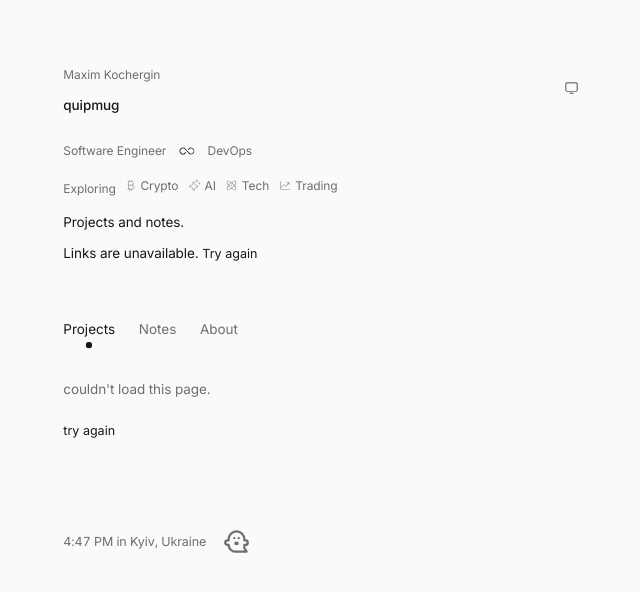
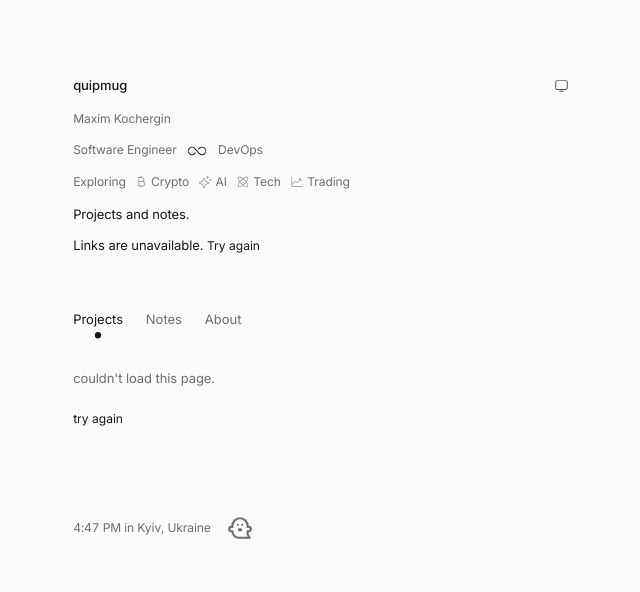
Before and after one commit to maximkochergin/portfolio-board, a website: page index.html in a window 1280 px wide. Both pictures are taken after a click on the button 490 px from the left and 150 px from the top of the page. Shown: the whole page, without its empty margins (304-944 px from the left). Drawn offline with Linux system fonts and the light colour scheme; no server answers.

Commit message:
Polish header scale, icons and animation completion

```diff
--- a/assets/fx.js
+++ b/assets/fx.js
@@ -9,6 +9,7 @@
     const revealSelector = ".post-list > .post-item, .detail .body > :is(h1,h2,h3,h4,h5,h6,p,ul,ol,pre,blockquote,img,figure,table), .site-footer";
     const excluded = "dialog, [role='dialog'], #board-controls, #owner-actions, input, textarea, select, [contenteditable]:not([contenteditable='false']), [inert], :disabled, [aria-disabled='true']";
     const infinityButton = document.querySelector("button.role-connector");
+    const infinityMark = infinityButton?.querySelector(".role-connector-mark");
     const infinityFallback = document.querySelector(".role-connector-fallback");
     const seen = new WeakSet();
     const pending = new Set();
@@ -40,6 +41,8 @@
     let primaryDown = false;
     let nativeDrag = false;
     let infinityTimer = 0;
+    let infinityRun = 0;
+    let infinityAnimation = null;
 
     const guard = callback => (...args) => {
       if (failed) return;
@@ -53,20 +56,29 @@
 
     function resetInfinityHover() {
       infinityButton?.classList.remove("is-reacting");
-      infinityButton?.style.removeProperty("--loop-tilt");
+      infinityButton?.style.removeProperty("--loop-angle");
     }
 
-    function finishInfinity() {
+    function finishInfinity(run = infinityRun) {
+      if (run !== infinityRun) return;
+      infinityRun += 1;
       window.clearTimeout(infinityTimer);
       infinityTimer = 0;
+      infinityAnimation = null;
       infinityButton?.classList.remove("is-looping");
     }
 
     function animateInfinity() {
-      if (!infinityButton || document.hidden || infinityTimer) return;
+      if (!infinityButton || document.hidden || suspended || reducedMotion.matches || infinityTimer) return;
+      const run = ++infinityRun;
       infinityButton.classList.add("is-looping");
       // The timer also settles feedback when animations are disabled or interrupted.
-      infinityTimer = window.setTimeout(guard(finishInfinity), 950);
+      infinityTimer = window.setTimeout(guard(() => finishInfinity(run)), 950);
+      infinityAnimation = infinityMark?.getAnimations?.().find(animation => animation.animationName === "infinity-loop") || null;
+      if (infinityAnimation) {
+        // A cancelled older run must never settle feedback for a newer click.
+        infinityAnimation.finished.then(guard(() => finishInfinity(run)), guard(() => finishInfinity(run)));
+      }
     }
 
     function resetInterest() {
@@ -146,7 +158,7 @@
       if (overInfinity && infinityButton) {
         const box = infinityButton.getBoundingClientRect();
         const tilt = Math.max(-12, Math.min(12, (x - box.left - box.width / 2) * .6));
-        infinityButton.style.setProperty("--loop-tilt", tilt.toFixed(1) + "deg");
+        infinityButton.style.setProperty("--loop-angle", tilt.toFixed(1) + "deg");
         infinityButton.classList.add("is-reacting");
       } else resetInfinityHover();
       const nextInterest = effects.cursor ? target.closest(".interest-item") : null;
@@ -324,9 +336,10 @@
       else removePointer();
       if (!effects.reveal || reducedMotion.matches || suspended || !("IntersectionObserver" in window)) { revealAll(); return; }
       if (!intersection) {
+        // Tall code blocks may never reach a fractional visibility threshold.
         intersection = new IntersectionObserver(guard(entries => {
           entries.forEach(entry => { if (entry.isIntersecting) reveal(entry.target); });
-        }), { threshold: .1, rootMargin: "0px 0px -24px 0px" });
+        }), { threshold: 0, rootMargin: "0px 0px -24px 0px" });
         scanReveals();
         root.classList.add("js-reveal");
       }
@@ -428,10 +441,9 @@
       if (infinityButton) {
         infinityButton.addEventListener("click", guard(animateInfinity));
         const finish = guard(event => {
-          if (event.animationName === "infinity-loop") finishInfinity();
+          if (!infinityAnimation && event.target === infinityMark && event.animationName === "infinity-loop") finishInfinity();
         });
-        infinityButton.addEventListener("animationend", finish);
-        infinityButton.addEventListener("animationcancel", finish);
+        infinityMark?.addEventListener("animationend", finish);
         infinityButton.hidden = false;
         if (infinityFallback) infinityFallback.hidden = true;
       }
--- a/index.html
+++ b/index.html
@@ -32,11 +32,11 @@
     <link rel="icon" href="./favicon.svg?v=quipmug-1" type="image/svg+xml" />
     <link rel="apple-touch-icon" href="./apple-touch-icon.png?v=1" sizes="180x180" />
     <link rel="preload" href="./assets/fonts/Inter-Variable.woff2" as="font" type="font/woff2" crossorigin />
-    <link rel="stylesheet" href="./styles.css?v=identity-2" />
+    <link rel="stylesheet" href="./styles.css?v=polish-3" />
     <script src="./assets/theme.js?v=2" defer></script>
     <script src="./assets/navigation.js?v=quiet-3" defer></script>
     <script src="./assets/motion.js?v=quiet-3" defer></script>
-    <script src="./assets/fx.js?v=quiet-3" defer></script>
+    <script src="./assets/fx.js?v=polish-3" defer></script>
     <script src="./assets/footer.js?v=quiet-3" defer></script>
   </head>
   <body>
@@ -44,8 +44,8 @@
     <div class="page site-shell">
       <header class="site-header" id="page-top" tabindex="-1">
         <div class="site-identity">
+          <a class="brand" href="#page-top" aria-label="quipmug home">quipmug</a>
           <p class="signature-name">Maxim Kochergin</p>
-          <a class="brand" href="#page-top" aria-label="quipmug home">quipmug</a>
           <p class="signature-role" aria-label="Software Engineer and DevOps"><span>Software Engineer</span><span class="role-connector-fallback" aria-hidden="true"></span><button class="role-connector" type="button" aria-label="Animate infinity" title="Animate infinity" hidden><span class="role-connector-mark" aria-hidden="true"></span></button><span>DevOps</span></p>
           <div class="signature-interests">
             <span class="interest-label">Exploring</span>
--- a/styles.css
+++ b/styles.css
@@ -7,7 +7,7 @@
 }
 :root {
   color-scheme: light;
-  font-size: 13.5px;
+  font-size: 13px;
   --page: #fafafa;
   --ink: #171717;
   --muted: #6e6e6e;
@@ -62,11 +62,11 @@ input:focus-visible, textarea:focus-visible, select:focus-visible { outline-offs
 .site-shell { width: 100%; max-width: 42.715rem; min-height: 100vh; min-height: 100dvh; margin-inline: auto; padding: 2.286rem calc(1.714rem + env(safe-area-inset-right,0px)) calc(4rem + env(safe-area-inset-bottom,0px)) calc(1.714rem + env(safe-area-inset-left,0px)); }
 .site-header { display: grid; grid-template-columns: minmax(0,1fr) 44px; align-items: start; column-gap: 1rem; min-width: 0; margin-bottom: 1.143rem; }
 .site-identity { display: contents; }
-.site-identity > .brand, .site-identity > .signature-name { grid-column: 1; }
-.site-identity > .signature-role, .site-identity > .signature-interests { grid-column: 1 / -1; }
+.site-identity > .brand { grid-column: 1; grid-row: 1; }
+.site-identity > .signature-name, .site-identity > .signature-role, .site-identity > .signature-interests { grid-column: 1 / -1; }
 .site-header:focus:not(:focus-visible), #main-content:focus:not(:focus-visible) { outline: none; }
-.brand { display: inline-flex; align-items: center; min-height: 44px; max-width: 100%; font-size: 1rem; font-weight: 500; line-height: 1.43; }
-.theme-toggle { grid-column: 2; grid-row: 1 / span 2; display: inline-flex; align-items: center; justify-content: center; flex: 0 0 44px; width: 44px; min-height: 44px; padding: .75rem; border: 0; color: var(--ink); background: transparent; --theme-icon: url("./assets/icons/monitor-light.svg"); }
+.brand { display: inline-flex; align-items: center; justify-self: start; min-height: 44px; max-width: 100%; font-size: 1rem; font-weight: 500; line-height: 1.43; }
+.theme-toggle { grid-column: 2; grid-row: 1; display: inline-flex; align-items: center; justify-content: center; flex: 0 0 44px; width: 44px; min-height: 44px; padding: .75rem; border: 0; color: var(--ink); background: transparent; --theme-icon: url("./assets/icons/monitor-light.svg"); }
 .theme-toggle::before { content: ""; width: 1.143em; height: 1.143em; background: currentColor; -webkit-mask: var(--theme-icon) center / contain no-repeat; mask: var(--theme-icon) center / contain no-repeat; }
 .theme-toggle[data-mode="light"] { --theme-icon: url("./assets/icons/sun-light.svg"); }
 .theme-toggle[data-mode="dark"] { --theme-icon: url("./assets/icons/moon-light.svg"); }
@@ -218,29 +218,28 @@ dialog form[aria-busy="true"] .primary::before { content: ""; width: 1rem; heigh
 /* Small identity details accompany the existing brand in the header. */
 .site-footer { margin-top: 3.429rem; }
 .signature-name, .signature-role { margin: 0; }
-.signature-name { color: var(--muted); font-size: .889rem; line-height: 1.5; }
-.signature-role { display: flex; align-items: center; flex-wrap: wrap; gap: 0 .15rem; margin-top: .1rem; color: var(--muted); font-size: .889rem; line-height: 1.5; }
-.role-connector { display: inline-flex; align-items: center; justify-content: center; flex: 0 0 44px; width: 44px; min-height: 44px; padding: 0; margin-inline: -.25rem; border: 0; border-radius: .5rem; color: var(--ink); background: transparent; }
+.signature-name { margin-top: .25rem; color: var(--muted); font-size: var(--text-small); line-height: 1.5; }
+.signature-role { display: flex; align-items: center; flex-wrap: wrap; gap: 0 .15rem; margin-top: .35rem; color: var(--muted); font-size: var(--text-small); line-height: 1.5; }
+.role-connector { --loop-angle: 0deg; --loop-scale: 1; display: inline-flex; align-items: center; justify-content: center; flex: 0 0 44px; width: 44px; min-height: 44px; padding: 0; margin: -.35rem -.25rem; border: 0; border-radius: .5rem; color: var(--ink); background: transparent; }
 .role-connector:focus-visible { outline-offset: 1px; }
-.role-connector-mark, .role-connector-fallback { display: inline-block; flex-shrink: 0; width: 1.4em; height: 1.4em; background: currentColor; -webkit-mask: url("./assets/icons/infinity-light.svg") center / contain no-repeat; mask: url("./assets/icons/infinity-light.svg") center / contain no-repeat; }
-.role-connector-fallback { width: 44px; height: 44px; margin-inline: -.25rem; -webkit-mask-size: 1.4em; mask-size: 1.4em; }
-.role-connector-mark { transition: transform 300ms var(--motion-ease); transform: rotate(var(--loop-tilt,0deg)); }
-.role-connector.is-looping .role-connector-mark { animation: infinity-loop 800ms var(--motion-ease) both; }
+.role-connector-mark, .role-connector-fallback { display: inline-block; flex-shrink: 0; width: 1.65em; height: 1.65em; width: round(nearest,1.65em,1px); height: round(nearest,1.65em,1px); background: currentColor; -webkit-mask: url("./assets/icons/infinity-light.svg") center / contain no-repeat; mask: url("./assets/icons/infinity-light.svg") center / contain no-repeat; }
+.role-connector-fallback { width: 44px; height: 44px; margin: -.35rem -.25rem; -webkit-mask-size: 1.65em; mask-size: 1.65em; }
+.role-connector-mark { transform: rotate(var(--loop-angle)) scale(var(--loop-scale)); transition: transform 160ms ease-out; }
+.role-connector.is-looping .role-connector-mark { animation: infinity-loop 640ms cubic-bezier(.4,0,.2,1); transition: none; }
 @keyframes infinity-loop {
-  0% { transform: perspective(8rem) rotateY(0deg) rotate(0deg) scale(1); }
-  35% { transform: perspective(8rem) rotateY(180deg) rotate(-18deg) scale(1.18); }
-  70% { transform: perspective(8rem) rotateY(300deg) rotate(12deg) scale(1.08); }
-  100% { transform: perspective(8rem) rotateY(360deg) rotate(0deg) scale(1); }
+  0% { transform: rotate(var(--loop-angle)) scale(var(--loop-scale)); }
+  50% { transform: rotate(calc(var(--loop-angle) + 180deg)) scale(1.12); }
+  100% { transform: rotate(calc(var(--loop-angle) + 360deg)) scale(var(--loop-scale)); }
 }
-.signature-interests { display: flex; align-items: baseline; flex-wrap: wrap; gap: .1rem .6rem; margin-top: .3rem; color: var(--muted); font-size: .889rem; line-height: 1.5; }
+.signature-interests { display: flex; align-items: center; flex-wrap: wrap; gap: .2rem .6rem; margin-top: .35rem; color: var(--muted); font-size: var(--text-small); line-height: 1.5; }
 .interests { display: flex; align-items: center; flex-wrap: wrap; gap: .1rem .7rem; min-width: 0; margin: 0; padding: 0; list-style: none; }
 .interest-item { display: inline-flex; align-items: center; gap: .25rem; }
-.interest-icon { display: inline-block; flex: none; width: 1.1em; height: 1.1em; background: currentColor; -webkit-mask: var(--interest-icon) center / contain no-repeat; mask: var(--interest-icon) center / contain no-repeat; opacity: .8; }
+.interest-icon { display: inline-block; flex: none; width: 1.167em; height: 1.167em; width: round(nearest,1.167em,1px); height: round(nearest,1.167em,1px); background: currentColor; -webkit-mask: var(--interest-icon) center / contain no-repeat; mask: var(--interest-icon) center / contain no-repeat; opacity: .8; }
 .interest-crypto { --interest-icon: url("./assets/icons/currency-btc-light.svg"); }
 .interest-ai { --interest-icon: url("./assets/icons/sparkle-light.svg"); }
 .interest-tech { --interest-icon: url("./assets/icons/atom-light.svg"); }
 .interest-trading { --interest-icon: url("./assets/icons/chart-line-up-light.svg"); }
-@media (hover: hover) and (pointer: fine) { .role-connector:is(:hover,.is-reacting) .role-connector-mark { transform: rotate(var(--loop-tilt,-8deg)) scale(1.14); } }
+@media (hover: hover) and (pointer: fine) { .role-connector:is(:hover,.is-reacting) { --loop-angle: -6deg; --loop-scale: 1.08; } }
 /* The footer contains only the clock, character and existing owner access. */
 .footer-time { display: flex; align-items: center; gap: .571rem; min-height: 44px; }
 .local-time { color: var(--muted); font-size: var(--text-small); font-variant-numeric: tabular-nums; }
@@ -329,10 +328,14 @@ html:not(.has-custom-cursor) :is(.fx-cursor,.fx-cursor-echo) { opacity: 0; visib
 @media (pointer: coarse), (hover: none) { .post-title { min-height: 44px; } }
 @media (pointer: coarse) and (max-height: 500px) { .site-shell { padding-top: 1.714rem; } }
 @media (pointer: coarse), (hover: none), (forced-colors: active) { .fx-cursor, .fx-cursor-echo { display: none; } .contact-link, .switcher button { --magnet-x: 0px !important; --magnet-y: 0px !important; } .post-list::before { content: none; } }
+@media (forced-colors: active) {
+  .theme-toggle::before, .role-connector-mark, .role-connector-fallback, .interest-icon, .footer-mascot > span, .post-title::after, .owner-access::before, .back::before, dialog .error::before { forced-color-adjust: none; background-color: currentColor; }
+}
 @media (prefers-reduced-motion: reduce) {
   *, *::before, *::after { animation: none !important; transition: none !important; scroll-behavior: auto !important; }
   ::view-transition-group(*), ::view-transition-old(*), ::view-transition-new(*) { animation: none !important; }
   .fx-cursor, .fx-cursor-echo, .post-list::before { display: none; }
   .contact-link, .switcher button { --magnet-x: 0px !important; --magnet-y: 0px !important; }
+  .role-connector-mark { transform: none !important; }
   html.js-reveal :is(.post-item,.detail .body > *,.site-footer).reveal-pending { opacity: 1; transform: none; }
 }
```
Also changed, not shown: 404.html (+1 -1 lines), docs/PROJECT_CONTEXT.md (+3 -3 lines).
